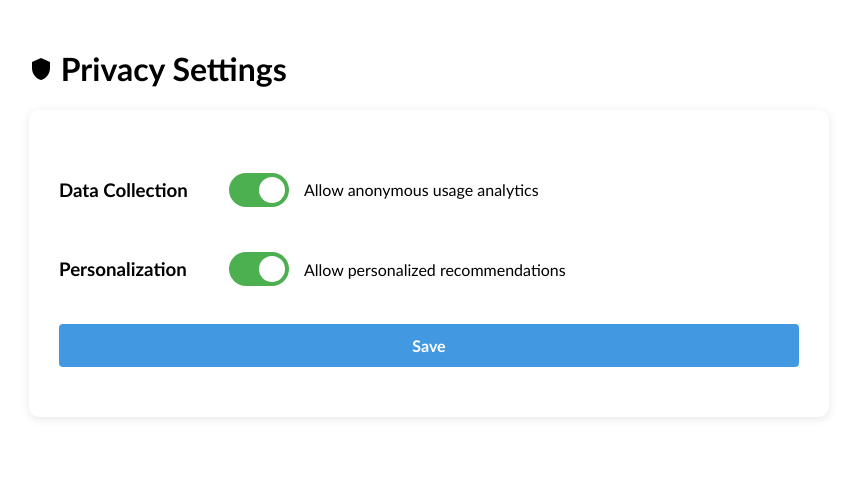
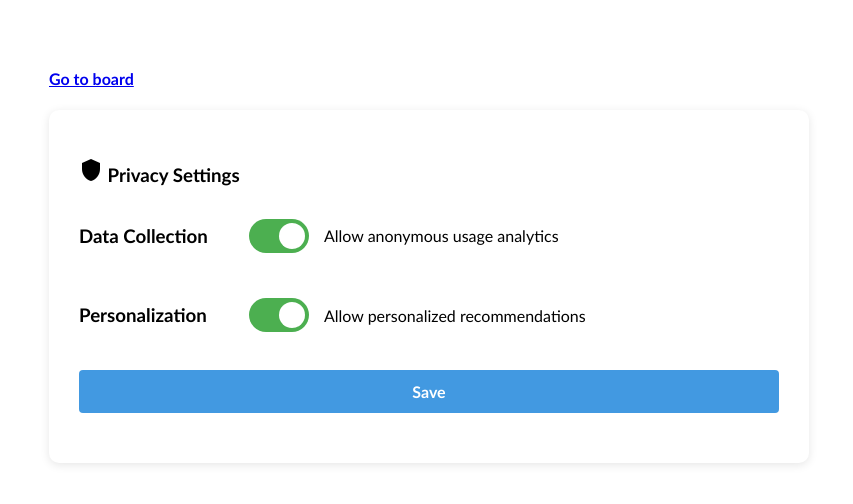
Before and after one commit to Wendydanso/up2158764-def, a Flask app: template templates/privacy.html in a window 1280 px wide. Shown: the top 504 px of the page, without its empty margins (211-1064 px from the left). Run offline with Flask 2, Linux system fonts and the light colour scheme; the template is opened without the code that fills it, so the values that code supplies are empty; some libraries are stand-ins or nearby versions.

Commit message:
Update privacy.html

```diff
--- a/templates/privacy.html
+++ b/templates/privacy.html
@@ -2,9 +2,13 @@
 
 {% block content %}
 <div class="legal-container">
-    <h1><i class="material-icons">shield</i> Privacy Settings</h1>
+    <div class="legal-container">
+    <a href="{{ url_for('dashboard') }}">
+        <h4> Go to board</h4>
+    </a>
 
     <div class="privacy-card">
+        <h3><i class="material-icons">shield</i> Privacy Settings</h3>
         <form method="POST" action="{{ url_for('update_privacy') }}">
             <input type="hidden" name="csrf_token" value="{{ csrf_token() }}">
             <div class="privacy-option">
```
